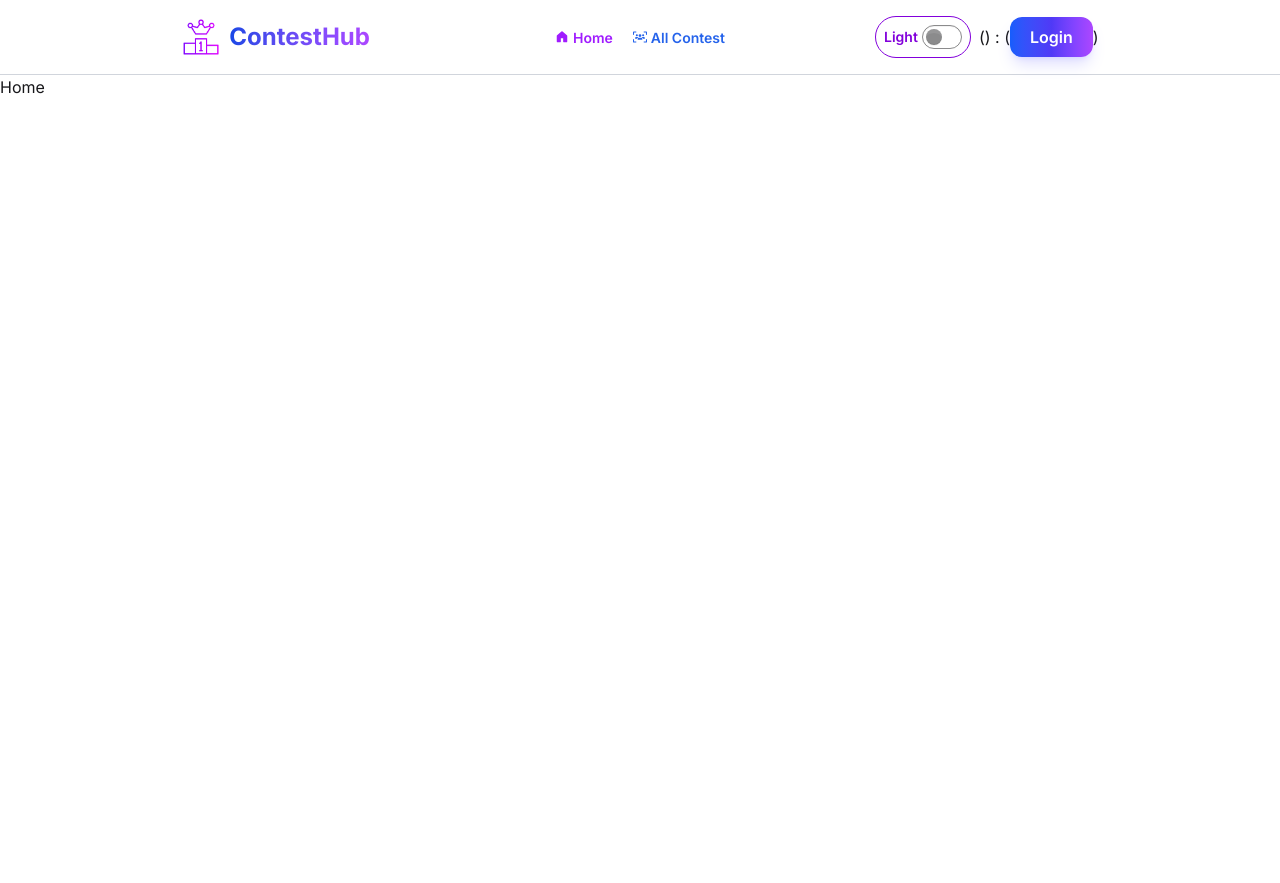
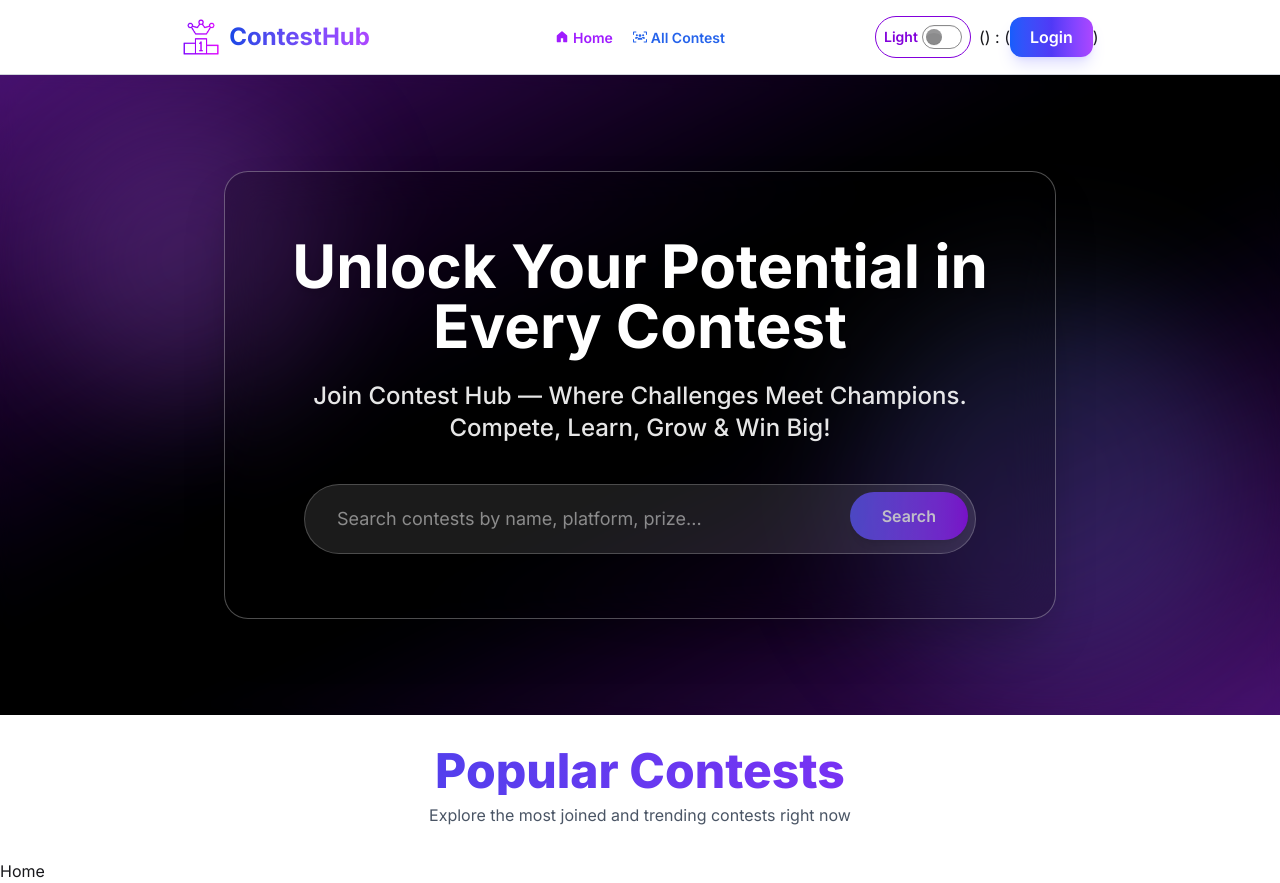
Before and after one commit to LetPritom/contest-hub-client, a React (Vite) app: page / in a window 1280 px wide. Before the commit the page ends 800 px from the top, so only its background shows below. Built offline with nearby package versions, Linux system fonts and the light colour scheme.

Commit message:
added my banner section design part

```diff
--- a/src/Components/Home/Home.jsx
+++ b/src/Components/Home/Home.jsx
@@ -1,9 +1,14 @@
 import React from 'react';
-import Navbar from '../Navbar/Navbar';
+import Banner from '../../Pages/Home/Banner';
+import HomeTitle from '../../Pages/Home/HomeTitle';
+import ContestDetails from '../../Pages/ContestDetails/ContestDetails';
 
 const Home = () => {
     return (
         <div>
+            <Banner></Banner>
+            <HomeTitle></HomeTitle>
+            {/* <ContestDetails></ContestDetails> */}
             <h1>Home</h1>
         </div>
     );
--- /dev/null
+++ b/src/Layout/DashboardLayout.jsx
@@ -0,0 +1,11 @@
+import React from 'react';
+
+const DashboardLayout = () => {
+    return (
+        <div>
+            <h1>hello im from DashboardLayout</h1>
+        </div>
+    );
+};
+
+export default DashboardLayout;
--- /dev/null
+++ b/src/Pages/Components/ConstestCard.jsx
@@ -0,0 +1,11 @@
+import React from 'react';
+
+const ConstestCard = () => {
+    return (
+        <div>
+
+        </div>
+    );
+};
+
+export default ConstestCard;
--- a/src/Pages/ContestDetails/ContestDetails.jsx
+++ b/src/Pages/ContestDetails/ContestDetails.jsx
@@ -1,10 +1,93 @@
 import React from 'react';
+import logo from '../../assets/logo.png'
 
 const ContestDetails = () => {
     return (
         <div>
-            <h1>details page</h1>
+      <div className="w-10/12 mx-auto my-5 py-5 px-2 h-auto">
+        <div
+          className="card card-side hover:shadow-2xl hover:shadow-purple-500/20 hover:scale-105 transition-all duration-300
+                   active:scale-95 cursor-pointer flex flex-col md:flex-row lg:flex-row border border-[#f55a00]"
+        >
+          <figure className="h-82.5 w-82.5">
+            <img
+              className="object-cover  "
+              src={logo}
+              alt="Movie"
+            />
+          </figure>
+          <div className="card-body rounded-lg">
+            <h2 className="card-title font-bold text-2xl">
+              {"Partner"} : {'details.name'}
+            </h2>
+
+            <h2 className="card-category font-bold text-xl">
+              Subject : {'details.subject'}
+            </h2>
+
+            <div className="study flex gap-2 text-center font-semibold">
+              <p className="px-3 py-2 border text-sm font-bold border-[#ff7f35] transition">
+                {'details.studyMode'}
+              </p>
+              <p className="px-3 py-2 border text-sm font-bold border-[#ff7f35] transition">
+                Exp:{'details.experienceLevel'}
+              </p>
+              <p className="flex items-center justify-center gap-1 px-3 py-2 border text-sm font-bold border-[#ff7f35] transition">
+                <FaStar color="#ff7f35" />
+                {'details.rating'}
+              </p>
+            </div>
+
+            <div className="study flex gap-2 text-center font-semibold">
+              <p className="px-3 py-2  text-sm font-bold border border-[#ff7f35] transition">
+                {'details.location'}
+              </p>
+              <p className="px-3 py-2 border text-sm font-bold  border-[#ff7f35] transition">
+                {'details.availabilityTime'}
+              </p>
+              <p className="flex items-center justify-center gap-1 px-3 py-2 border text-sm font-bold  border-[#ff7f35] transition">Partner Count
+                <IoPersonAdd color="#2563EB" />
+                {'details.partnerCount'}
+              </p>
+            </div>
+
+            <p className="font-bold text-[#ff7f35] my-2">
+              Study Mood :{" "}
+              <span
+                className={`px-3 py-1 rounded-full text-sm font-bold ${
+                  `details.studyMode === "Online"
+                    ? "bg-green-100 text-green-700"
+                    : "bg-red-100 text-red-700"`
+                }`}
+              >
+                {'details.studyMode'}
+              </span>
+            </p>
+
+            <button onClick={'handleRequest'} className="w-52 mt-4 py-3 px-3 bg-linear-to-r from-[#2563EB] to-pink-600 text-white font-bold rounded-xl hover:from-purple-700 hover:to-pink-700 transform hover:scale-105 transition-all duration-300 shadow-md cursor-pointer">
+              Sent Partner Request
+            </button>
+          </div>
         </div>
+
+        {/* <div className="detail my-10 py-2">
+        <h1 className="text-2xl text-white font-bold">Details</h1>
+        <p className="text-gray-300 text-sm py-2 my-1">
+          {matchGame?.description}
+        </p>
+        <p className="text-gray-300 text-sm">
+          Step into the world of limitless action and immersive gameplay. Every
+          mission, every race, every battle brings a new level of thrill and
+          challenge. Experience cinematic graphics, powerful sound design, and
+          smooth performance crafted to make you feel inside the game itself.
+          Unlock new weapons, conquer difficult levels, and prove your skills as
+          a true gamer. Whether you fight, drive, explore, or survive — every
+          moment is adrenaline-fueled. Welcome to the next generation of gaming
+          — where legends are made
+        </p>
+      </div> */}
+      </div>
+    </div>
     );
 };
 
--- a/src/Pages/Home/Banner.jsx
+++ b/src/Pages/Home/Banner.jsx
@@ -2,9 +2,43 @@ import React from 'react';
 
 const Banner = () => {
     return (
-        <div>
-            <h1>Banner</h1>
+       <div className="relative min-h-[80vh] flex items-center justify-center overflow-hidden bg-linear-to-br from-purple-900 via-black to-purple-900">
+      {/* Glassmorphism Overlay */}
+
+      <div className="absolute inset-0 bg-black/20 backdrop-blur-sm"></div>
+
+      {/* Main Glass Card */}
+      <div className="relative z-10 w-full max-w-4xl mx-4 px-8 py-12 text-center">
+        <div className="bg-black/20 backdrop-blur-xl border border-white/30 rounded-3xl shadow-2xl px-10 py-16 animate-pulse-border">
+          <h1 className="text-4xl md:text-5xl lg:text-6xl font-bold text-white mb-6 drop-shadow-lg">
+            Unlock Your Potential in Every Contest
+          </h1>
+          <p className="text-xl md:text-2xl text-white/90 mb-10 max-w-3xl mx-auto font-medium">
+            Join Contest Hub — Where Challenges Meet Champions. Compete, Learn, Grow & Win Big!
+          </p>
+
+          {/* Search Bar */}
+          <div className="flex items-center justify-center max-w-2xl mx-auto animate-pulse">
+            <div className="relative w-full">
+              <input
+                type="text"
+                placeholder="Search contests by name, platform, prize..."
+                className="w-full px-8 py-5 pr-48 text-lg text-white placeholder-white/70 bg-white/15 backdrop-blur-md border border-white/30 rounded-full focus:outline-none focus:ring-4 focus:ring-white/30 focus:border-white/50 transition-all"
+              />
+              <button className="absolute right-2 top-2 px-8 py-3 bg-linear-to-r from-indigo-500 to-purple-600 hover:from-indigo-600 hover:to-purple-700 text-white font-semibold rounded-full transition-all transform hover:scale-105 shadow-lg cursor-pointer">
+                Search
+              </button>
+            </div>
+          </div>
         </div>
+      </div>
+
+      {/* Optional subtle decorative elements */}
+      <div className="absolute inset-0 pointer-events-none">
+        <div className="absolute top-10 left-10 w-72 h-72 bg-purple-400/20 rounded-full blur-3xl"></div>
+        <div className="absolute bottom-10 right-10 w-96 h-96 bg-indigo-400/20 rounded-full blur-3xl"></div>
+      </div>
+    </div>
     );
 };
 
--- /dev/null
+++ b/src/Pages/Home/HomeTitle.jsx
@@ -0,0 +1,23 @@
+import React from "react";
+
+const HomeTitle = () => {
+  return (
+    <div className="my-8 text-center">
+      <h1
+        className="
+          text-4xl md:text-5xl font-extrabold
+          bg-linear-to-r from-blue-700 to-purple-600
+          bg-clip-text text-transparent
+        "
+      >
+        Popular Contests
+      </h1>
+
+      <p className="mt-2 text-gray-600">
+        Explore the most joined and trending contests right now
+      </p>
+    </div>
+  );
+};
+
+export default HomeTitle;
--- a/src/Routes/Routes.jsx
+++ b/src/Routes/Routes.jsx
@@ -6,6 +6,7 @@ import Signin from "../Pages/SignIn/Signin";
 import SignUp from "../Pages/SingUp.jsx/SignUp";
 import Profile from "../Pages/Profile.jsx/Profile";
 import AllContest from "../Pages/AllContest/AllContest";
+import DashboardLayout from "../Layout/DashboardLayout";
 export const router = createBrowserRouter([
 
     {
@@ -33,6 +34,17 @@ export const router = createBrowserRouter([
                 path:'/all-contest',
                 element:<AllContest></AllContest>
             },
+        ],
+    } ,
+
+    {
+        path:'/dashboard',
+        element:<DashboardLayout></DashboardLayout>,
+        children:[
+            {
+                index:true,
+                element:<p>ami all time achi</p>
+            }
         ]
     }
 ])
```
Also changed, not shown: src/Components/Navbar/Navbar.jsx (+5 -10 lines).
